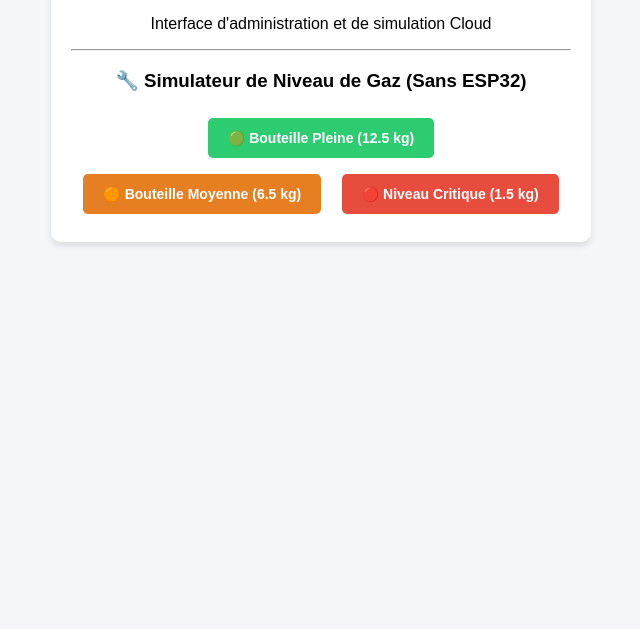
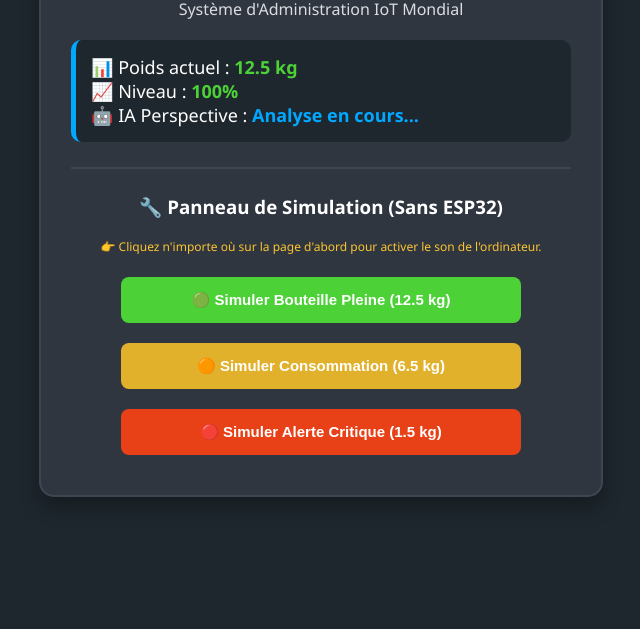
Before and after one commit to kettsonskadji-sketch/serveur_gaz-, a website: page index.html in a window 1280 px wide. Shown: the part 171-800 px from the top of the page, without its empty margins (319-959 px from the left). Drawn offline with Linux system fonts and the light colour scheme.

Commit message:
Update index.html

```diff
--- a/index.html
+++ b/index.html
@@ -2,70 +2,96 @@
 <html lang="fr">
 <head>
     <meta charset="UTF-8">
-    <title>KADJI SMARTGAZ TRACKER - Administration Web</title>
+    <title>KADJI SMARTGAZ TRACKER - Simulation Cloud</title>
     <style>
-        body { font-family: Arial, sans-serif; text-align: center; background-color: #f5f6fa; padding: 20px; }
-        .card { background: white; padding: 20px; border-radius: 10px; max-width: 500px; margin: 20px auto; box-shadow: 0 4px 6px rgba(0,0,0,0.1); }
-        h1 { color: #2c3e50; }
-        button { color: white; border: none; padding: 12px 20px; margin: 8px; border-radius: 5px; cursor: pointer; font-weight: bold; font-size: 14px; }
-        .btn-vert { background-color: #2ecc71; }
-        .btn-orange { background-color: #e67e22; }
-        .btn-rouge { background-color: #e74c3c; }
+        body { font-family: 'Segoe UI', Arial, sans-serif; text-align: center; background-color: #1e272e; color: white; padding: 20px; }
+        .card { background: #2f3640; padding: 30px; border-radius: 15px; max-width: 500px; margin: 40px auto; box-shadow: 0 10px 20px rgba(0,0,0,0.3); border: 2px solid #3f4652; }
+        h1 { color: #00a8ff; margin-bottom: 5px; }
+        .status-box { background: #1e272e; padding: 15px; border-radius: 10px; margin: 20px 0; font-size: 18px; border-left: 5px solid #00a8ff; text-align: left; }
+        button { color: white; border: none; padding: 14px 25px; margin: 10px; border-radius: 8px; cursor: pointer; font-weight: bold; font-size: 15px; transition: 0.2s; width: 80%; }
+        .btn-vert { background-color: #4cd137; }
+        .btn-orange { background-color: #e1b12c; }
+        .btn-rouge { background-color: #e84118; }
+        button:hover { transform: scale(1.03); opacity: 0.9; }
+        .alert-flash { animation: clignotement 1s infinite; color: #e84118; font-weight: bold; display: none; }
+        @keyframes clignotement { 0% { opacity: 1; } 50% { opacity: 0.3; } 100% { opacity: 1; } }
     </style>
 </head>
 <body>
 
     <div class="card">
         <h1>🔥 KADJI SMARTGAZ TRACKER</h1>
-        <p>Interface d'administration et de simulation Cloud</p>
+        <p style="color: #dcdde1; margin-top: 0;">Système d'Administration IoT Mondial</p>
 
-        <hr>
+        <!-- Zone d'affichage en direct sur le Web -->
+        <div class="status-box">
+            📊 Poids actuel : <span id="web-poids" style="font-weight: bold; color: #4cd137;">12.5 kg</span><br>
+            📈 Niveau : <span id="web-pourcent" style="font-weight: bold; color: #4cd137;">100%</span><br>
+            🤖 IA Perspective : <span id="web-ia" style="font-weight: bold; color: #00a8ff;">Analyse en cours...</span>
+        </div>
 
-        <h3>🔧 Simulateur de Niveau de Gaz (Sans ESP32)</h3>
-        <button class="btn-vert" onclick="simulerGaz(12.5, 100)">🟢 Bouteille Pleine (12.5 kg)</button>
-        <button class="btn-orange" onclick="simulerGaz(6.5, 52)">🟠 Bouteille Moyenne (6.5 kg)</button>
-        <button class="btn-rouge" onclick="simulerGaz(1.5, 12)">🔴 Niveau Critique (1.5 kg)</button>
+        <div id="alerte-visuelle" class="alert-flash">⚠️ ALERTE : NIVEAU DE GAZ CRITIQUE !</div>
+        <hr style="border: 1px solid #3f4652; margin: 25px 0;">
+
+        <h3>🔧 Panneau de Simulation (Sans ESP32)</h3>
+        <p style="font-size: 12px; color: #fbc531;">👉 Cliquez n'importe où sur la page d'abord pour activer le son de l'ordinateur.</p>
+
+        <button class="btn-vert" onclick="envoyerSimulation(12.5, 100)">🟢 Simuler Bouteille Pleine (12.5 kg)</button>
+        <button class="btn-orange" onclick="envoyerSimulation(6.5, 52)">🟠 Simuler Consommation (6.5 kg)</button>
+        <button class="btn-rouge" onclick="envoyerSimulation(1.5, 12)">🔴 Simuler Alerte Critique (1.5 kg)</button>
     </div>
 
     <script>
-    async function simulerGaz(poidsSimule, pourcentageSimule) {
-        const URL_SERVEUR = "https://onrender.com";
-        const CLE_API = "MonSecretCameroun2026";
+    // Activation obligatoire des droits audio de Google Chrome
+    let audioAutorise = false;
+    document.body.onclick = () => { audioAutorise = true; };
 
+    async function envoyerSimulation(poids, pourcentage) {
         try {
-            // Étape 1 : Simulation du point précédent pour l'IA
-            await fetch(URL_SERVEUR, {
+            // Envoi des données en adresse relative (évite les blocages de sécurité)
+            const reponse = await fetch('/api/gaz', {
                 method: 'POST',
-                headers: { 'Content-Type': 'application/json', 'x-api-key': CLE_API },
-                body: JSON.stringify({ poids: poidsSimule + 2.0, pourcentage: pourcentageSimule + 15, batterie: 3.3 })
+                headers: { 'Content-Type': 'application/json', 'x-api-key': 'MonSecretCameroun2026' },
+                body: JSON.stringify({ poids: poids, pourcentage: pourcentage, batterie: 3.3 })
             });
 
-            // Étape 2 : Simulation du point actuel après 500ms
-            setTimeout(async () => {
-                const reponse = await fetch(URL_SERVEUR, {
-                    method: 'POST',
-                    headers: { 'Content-Type': 'application/json', 'x-api-key': CLE_API },
-                    body: JSON.stringify({ poids: poidsSimule, pourcentage: pourcentageSimule, batterie: 3.3 })
-                });
+            if (reponse.ok) {
+                // Rafraîchir instantanément l'affichage web graphique
+                document.getElementById('web-poids').innerText = poids + " kg";
+                document.getElementById('web-pourcent').innerText = pourcentage + "%";
 
-                if (reponse.ok) {
-                    alert("✅ Données envoyées au Cloud ! Poids : " + poidsSimule + " kg");
+                if (poids < 2.0) {
+                    document.getElementById('web-poids').style.color = "#e84118";
+                    document.getElementById('web-pourcent').style.color = "#e84118";
+                    document.getElementById('alerte-visuelle').style.style.display = "block";
 
-                    // Si niveau critique, l'ordinateur parle
-                    if (poidsSimule < 2.0) {
-                        let voix = new SpeechSynthesisUtterance("Attention. Le niveau de gaz de votre bouteille de 12,5 kg est critique. Veuillez procéder à la recharge.");
-                        voix.lang = 'fr-FR';
-                        window.speechSynthesis.speak(voix);
+                    // PAROLE DE L'ORDINATEUR (Uniquement si l'utilisateur a cliqué sur la page)
+                    if (audioAutorise) {
+                        window.speechSynthesis.cancel(); // Coupe les anciennes paroles
+                        let alerteVocale = new SpeechSynthesisUtterance("Attention. Le niveau de gaz de votre bouteille de douze virgule cinq kilos est critique. Veuillez procéder à la recharge.");
+                        alerteVocale.lang = 'fr-FR';
+                        window.speechSynthesis.speak(alerteVocale);
                     }
                 } else {
-                    alert("❌ Le serveur a rejeté la simulation. Statut : " + reponse.status);
+                    document.getElementById('web-poids').style.color = "#4cd137";
+                    document.getElementById('web-pourcent').style.color = "#4cd137";
+                    document.getElementById('alerte-visuelle').style.display = "none";
                 }
-            }, 500);
 
-        } catch (erreur) {
-            alert("❌ Erreur réseau : impossible de joindre le serveur Render.");
-            console.error(erreur);
+                // Forcer la lecture de la prédiction de l'IA immédiatement
+                setTimeout(recupererIA, 500);
+            }
+        } catch (err) {
+            console.error("Erreur synchro:", err);
         }
+    }
+
+    async function recupererIA() {
+        try {
+            const res = await fetch('/api/status');
+            const data = await res.json();
+            document.getElementById('web-ia').innerText = data.joursRestantsEstimes;
+        } catch (e) {}
     }
     </script>
 </body>
```
